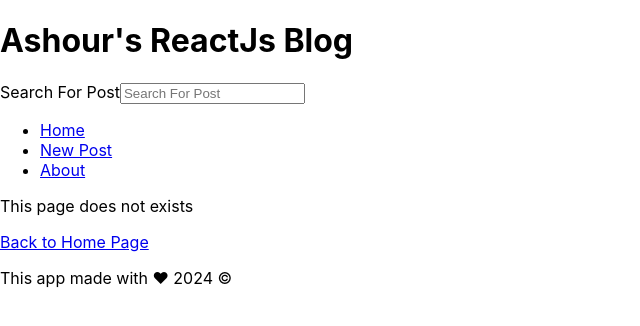
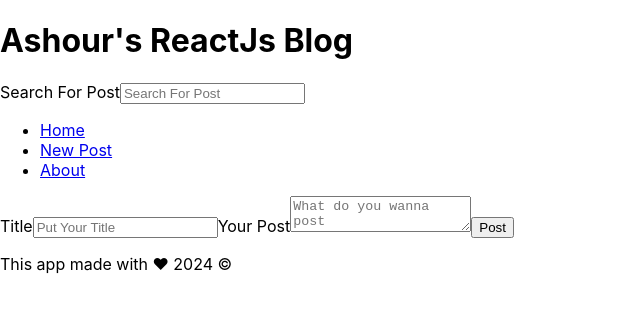
Before and after one commit to EngAshour/reactjs-blog, a React (Create React App) app: page /newpost in a window 1280 px wide. Shown: the top 326 px of the page, without its empty margins (0-640 px from the left). Built offline with nearby package versions, Linux system fonts and the light colour scheme; data requests are answered from the project's data file.

Commit message:
feat: Implement new post UI & logic

```diff
--- a/src/App.js
+++ b/src/App.js
@@ -3,6 +3,7 @@
 import Header from "./Header";
 import Nav from "./Nav";
 import Home from "./Home";
+import NewPost from "./NewPost";
 import About from "./About";
 import PostPage from "./PostPage";
 import Footer from "./Footer";
@@ -17,6 +18,7 @@
         <Nav />
         <Routes>
           <Route path="/" Component={Home} />
+          <Route path="newpost" Component={NewPost} />
           <Route path="about" Component={About} />
           <Route path="/postpage/:id" Component={PostPage} />
           <Route path="*" Component={Missing} />
--- /dev/null
+++ b/src/NewPost.js
@@ -0,0 +1,54 @@
+import { useContext, useState } from "react";
+import DataContext from "./Context/DataContext";
+import axios from "axios";
+import { format } from "date-fns";
+import { useNavigate } from "react-router-dom";
+
+const NewPost = () => {
+  const [title, setTitle] = useState("");
+  const [body, setBody] = useState("");
+
+  const { posts, setPosts } = useContext(DataContext);
+
+  const navigate = useNavigate();
+
+  const handleNewPost = async (e) => {
+    try {
+      e.preventDefault();
+      const id = posts.length ? posts[posts.length - 1].id + 1 : 1;
+      const datetime = format(new Date(), "MMMM dd, yyyy pp");
+      const newPost = { id: id, title: title, datetime: datetime, body: body };
+      await axios.post(`http://localhost:3500/posts`, newPost);
+      const allPosts = [...posts, newPost];
+      setPosts(allPosts);
+      setTitle("");
+      setBody("");
+      navigate("/");
+    } catch (error) {
+      console.log(error);
+    }
+  };
+
+  return (
+    <main className="NewPost">
+      <form className="newPostForm">
+        <label htmlFor="postTitle">Title</label>
+        <input
+          type="text"
+          placeholder="Put Your Title"
+          value={title}
+          onChange={(e) => setTitle(e.target.value)}
+        ></input>
+        <label htmlFor="postBody">Your Post</label>
+        <textarea
+          placeholder="What do you wanna post"
+          value={body}
+          onChange={(e) => setBody(e.target.value)}
+        ></textarea>
+        <button onClick={handleNewPost}>Post</button>
+      </form>
+    </main>
+  );
+};
+
+export default NewPost;
```
